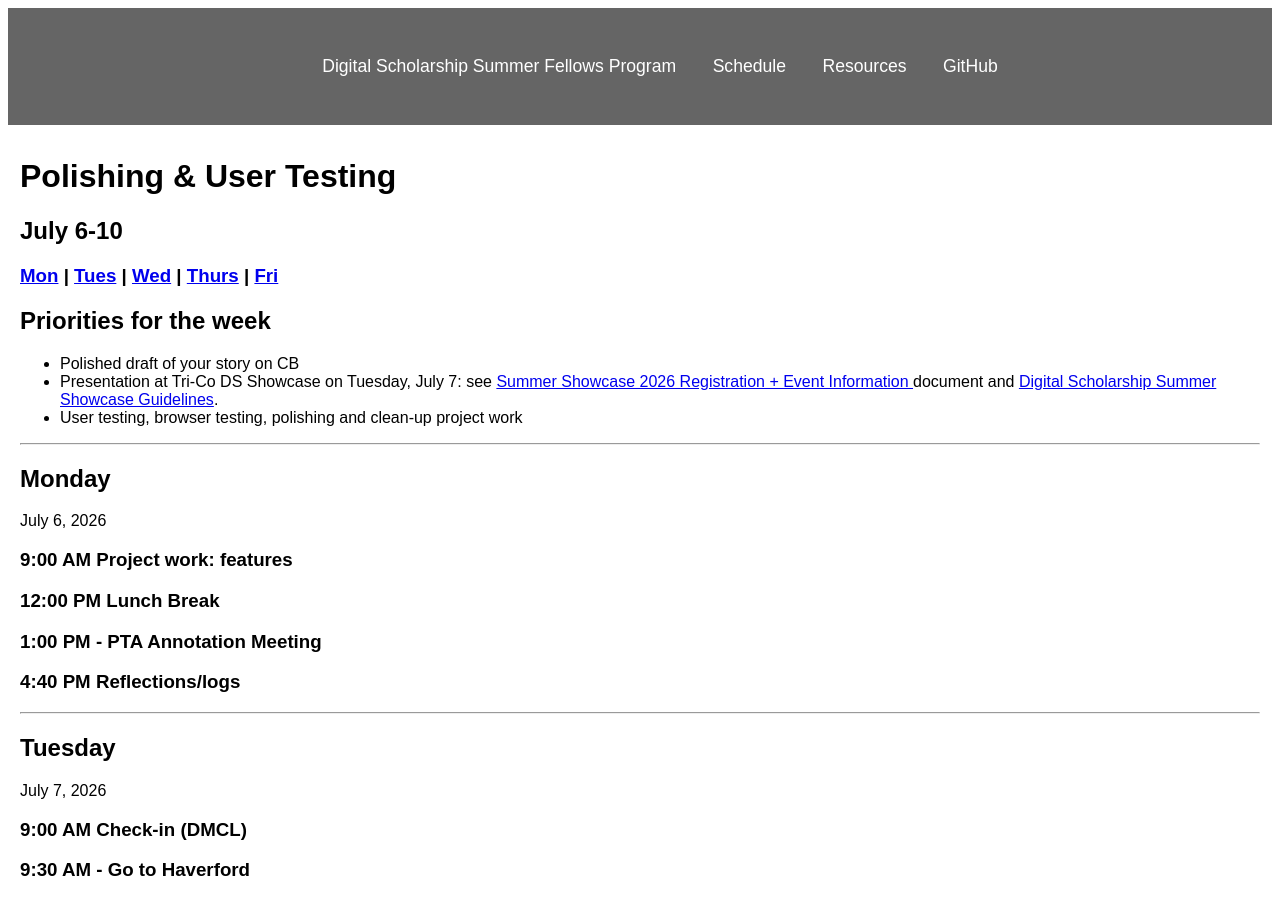
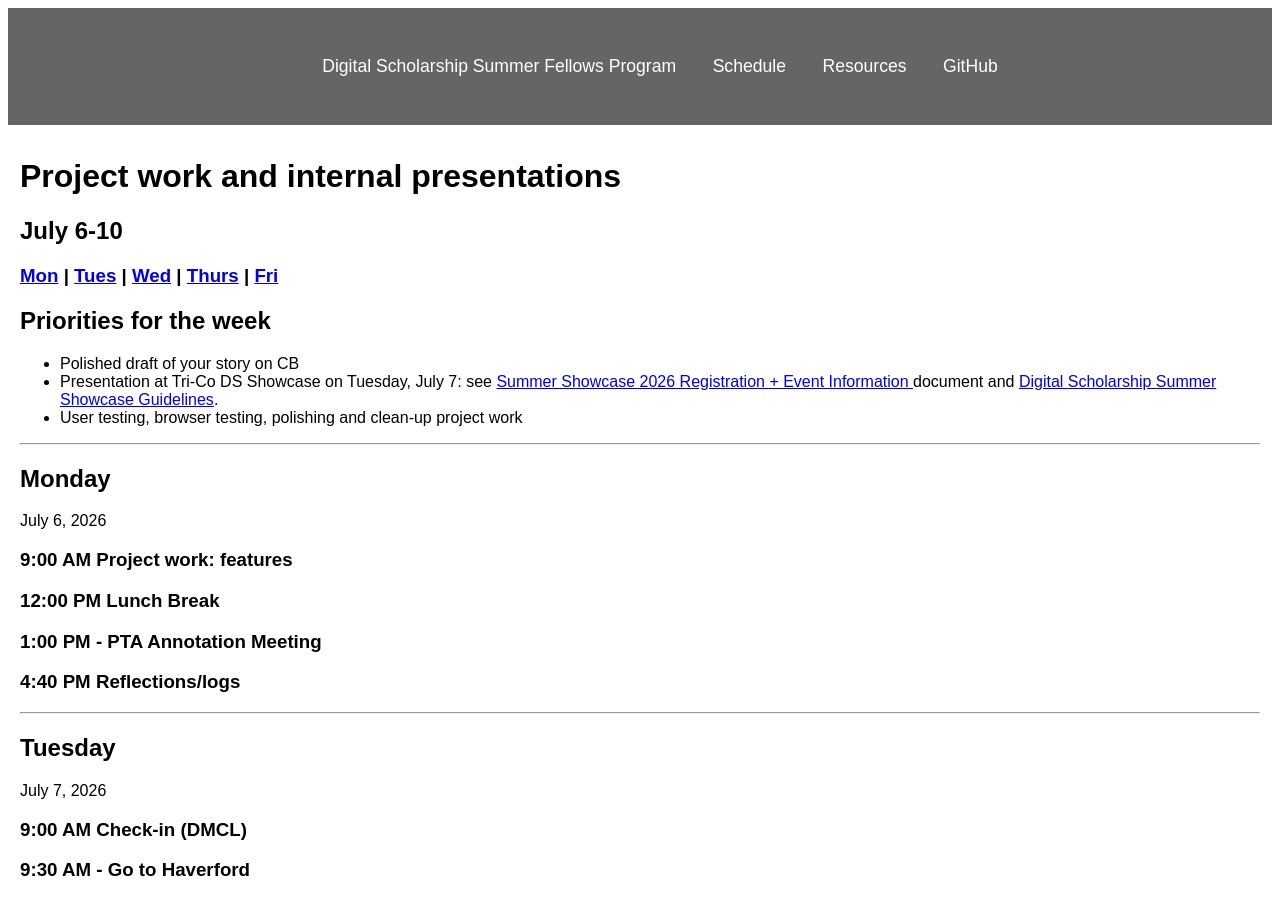
Before and after one commit to digbmc/dssf-syll, a Jekyll site: the page built from _weeks/07-internal.md, in a window 1280 px wide and 900 px high. Built offline with Jekyll 4.4.1, drawn with Linux system fonts in a browser that asks for light colours.

Commit message:
updates wk 7

```diff
--- a/_weeks/07-testing.md
+++ b/_weeks/07-internal.md
@@ -1,11 +1,12 @@
 ---
 layout: week
-title: Polishing & User Testing
+title: Project work and internal presentations
 dates: July 6-10
-public: false
+public: true
 ---
 
 ## Priorities for the week
+
 - Polished draft of your story on CB
 - Presentation at Tri-Co DS Showcase on Tuesday, July 7: see [Summer Showcase 2026 Registration + Event Information ](https://docs.google.com/document/d/1WDL6MB82W_Hj9UV05KppHuUM--WLFfsCBL_vu9WwByM/edit?tab=t.0)document and [Digital Scholarship Summer Showcase Guidelines](https://docs.google.com/document/d/1a_LYhxqrjnaVF5zALifl0kbc12jHowzCtCRKXwvyMNI/edit?tab=t.0#heading=h.isx99omkl3qc).
 - User testing, browser testing, polishing and clean-up project work
```
Also changed, not shown: _weeks/06-story.md (+2 -2 lines).
